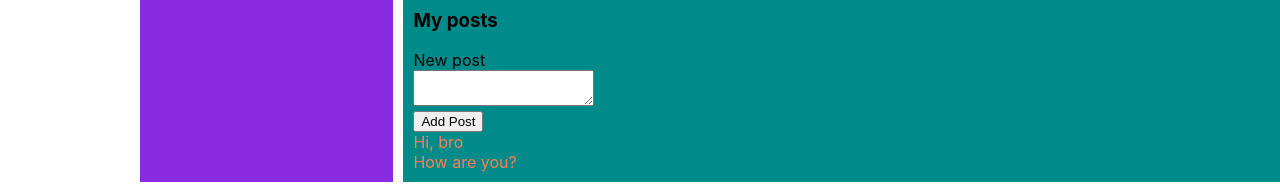
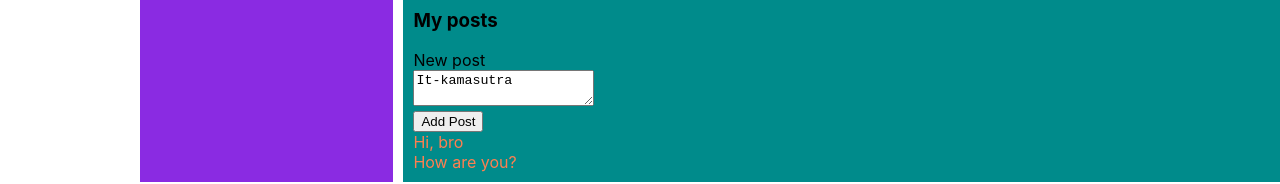
Before and after one commit to vovitolog/social-network, a React (Create React App) app: page /profile in a window 1280 px wide. Shown: the part 354-538 px from the top of the page. Built offline with nearby package versions, Linux system fonts and the light colour scheme.

Commit message:
feat: add flux to add messages

```diff
--- a/src/App.tsx
+++ b/src/App.tsx
@@ -16,7 +16,12 @@ function App(props: any) {
             <Header/>
             <Navbar/>
             <div className={'app-wrapper-content'}>
-                <Route render={() => <Profile state={props.state.profilePage} addPost={props.addPost}/>}
+                <Route render={() =>
+                    <Profile
+                        state={props.state.profilePage}
+                        addPost={props.addPost}
+                        updateNewPostText={props.updateNewPostText}
+                    />}
                        path={'/profile'}
                 />
                 <Route
--- a/src/components/Profile/MyPosts/MyPosts.tsx
+++ b/src/components/Profile/MyPosts/MyPosts.tsx
@@ -1,10 +1,12 @@
-import React, {LegacyRef, TextareaHTMLAttributes, useRef} from 'react';
+import React, {ChangeEvent, useRef} from 'react';
 import classes from './MyPosts.module.css'
 import Post, {PostProps} from "./Post/Post";
 
 type MyPostsProps = {
     posts: PostProps[];
     addPost: (newPost: string) => void
+    updateNewPostText: (newText: string) => void
+    newPostText: string
 }
 
 const MyPosts: React.FC<MyPostsProps> = (props) => {
@@ -15,11 +17,12 @@ const MyPosts: React.FC<MyPostsProps> = (props) => {
     const inputText = useRef<HTMLTextAreaElement>(null);
 
     const addPostHandler = () => {
+            props.addPost(props.newPostText)
+            props.updateNewPostText('')
+    }
 
-        if (inputText.current) {
-            props.addPost(inputText.current?.value)
-            inputText.current.value = '';
-        }
+    const onPostChange = (e: ChangeEvent<HTMLTextAreaElement>) => {
+        props.updateNewPostText(e.currentTarget.value)
     }
 
     return (
@@ -27,7 +30,12 @@ const MyPosts: React.FC<MyPostsProps> = (props) => {
             <h3>My posts</h3>
             <div>
                 New post
-                <div><textarea ref={inputText}></textarea></div>
+                <div><textarea
+                    ref={inputText}
+                    value={props.newPostText}
+                    onChange={onPostChange}
+                />
+                </div>
                 <div>
                     <button onClick={addPostHandler}>Add Post</button>
                 </div>
--- a/src/components/Profile/Profile.tsx
+++ b/src/components/Profile/Profile.tsx
@@ -11,7 +11,12 @@ const Profile = (props: any) => {
     return (
         <div>
             <ProfileInfo/>
-            <MyPosts posts={props.state.posts} addPost={props.addPost}/>
+            <MyPosts
+                posts={props.state.posts}
+                newPostText={props.state.newPostText}
+                addPost={props.addPost}
+                updateNewPostText={props.updateNewPostText}
+            />
         </div>
     );
 };
--- a/src/redux/state.ts
+++ b/src/redux/state.ts
@@ -17,6 +17,7 @@ type MessageType = {
 
 type ProfilePageType = {
     posts: PostType[]
+    newPostText: string
 }
 
 type DialogPageType = {
@@ -36,6 +37,7 @@ let state: RootStateType = {
                 {id: 1, message: 'Hi, bro'},
                 {id: 2, message: 'How are you?  '},
             ],
+        newPostText: 'It-kamasutra'
     },
     dialogsPage: {
         dialogs:
@@ -63,9 +65,14 @@ let state: RootStateType = {
 }
 
 export const addPost = (newPost: string) => {
-    const postToAdd: PostType = {id: 3, message: newPost}
+    const postToAdd: PostType = {id: new Date().getTime(), message: newPost}
     state.profilePage.posts.push(postToAdd);
     rerenderEntireTree(state);
 }
 
+export const updateNewPostText = (newText: string) => {
+    state.profilePage.newPostText = newText;
+    rerenderEntireTree(state);
+}
+
 export default state;
--- a/src/render.tsx
+++ b/src/render.tsx
@@ -1,4 +1,4 @@
-import {addPost, RootStateType} from "./redux/state";
+import {addPost, RootStateType, updateNewPostText} from "./redux/state";
 import ReactDOM from "react-dom";
 import {BrowserRouter} from "react-router-dom";
 import App from "./App";
@@ -6,7 +6,7 @@ import App from "./App";
 export const rerenderEntireTree = (state: RootStateType) => {
     ReactDOM.render(
         <BrowserRouter>
-            <App state={state} addPost={addPost}/>
+            <App state={state} addPost={addPost} updateNewPostText={updateNewPostText}/>
         </BrowserRouter>,
         document.getElementById('root')
     );
```
